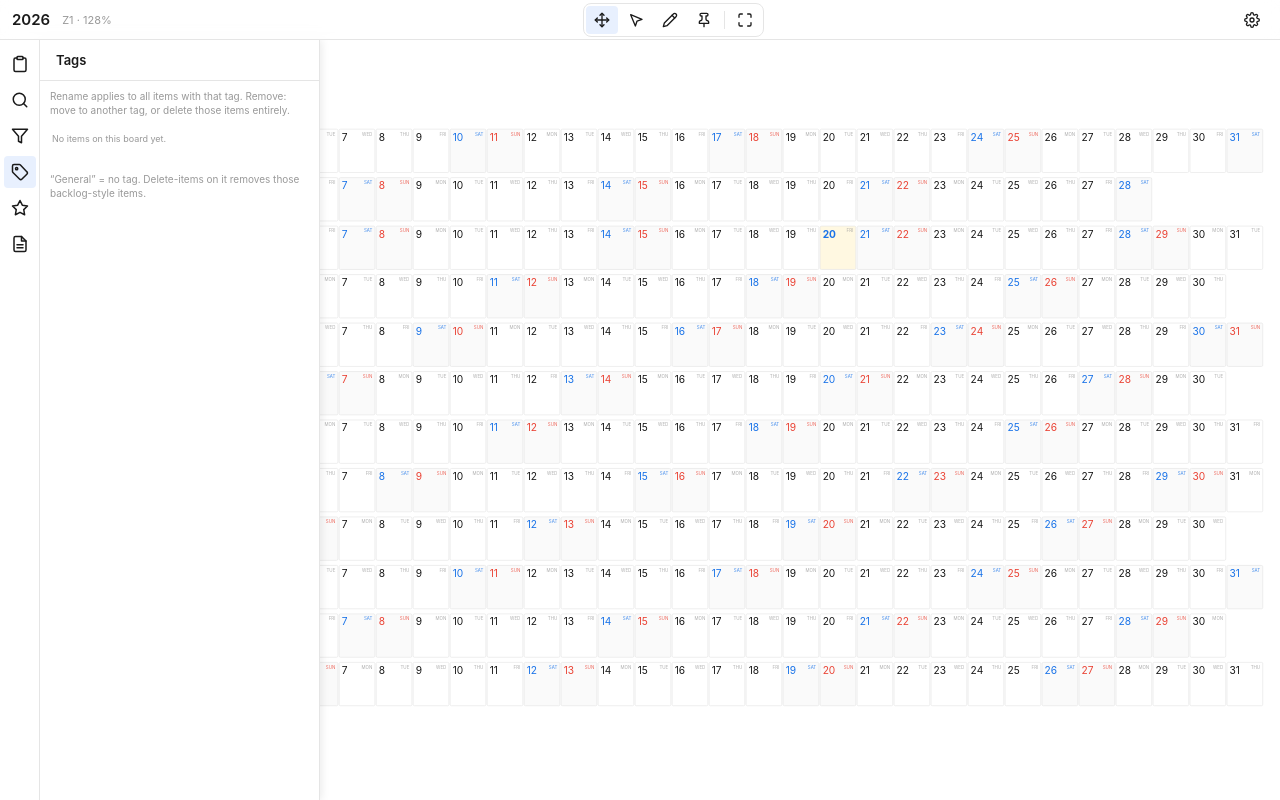
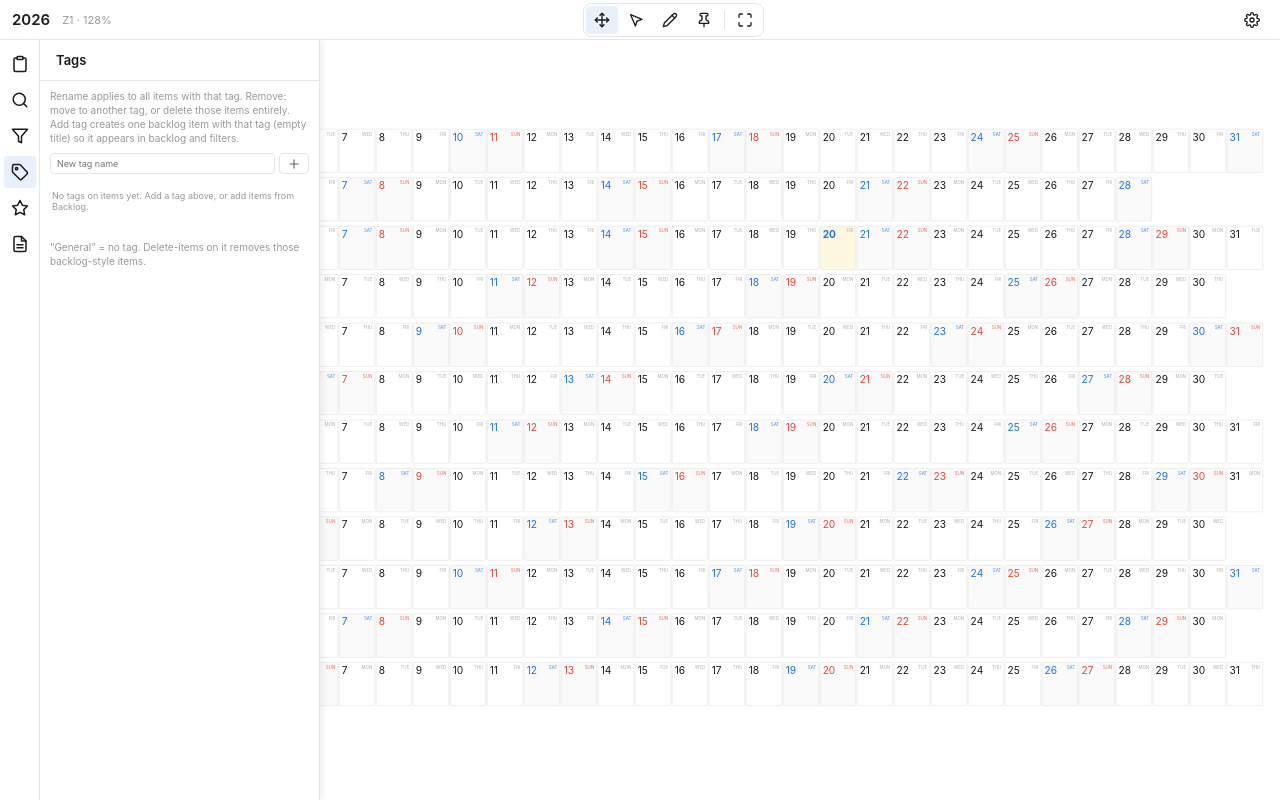
Before and after one commit to chococobyeol/anniary, a React (Vite) app: page / in a window 1280 px wide. Both pictures are taken after a click on the button 19 px from the left and 172 px from the top of the page. Built offline with nearby package versions, Linux system fonts and the light colour scheme.

Commit message:
태그 추가기능 추가

```diff
--- a/src/components/panels/TagsPanel.css
+++ b/src/components/panels/TagsPanel.css
@@ -15,6 +15,49 @@
 
 .tags-panel-footnote {
   margin-top: 4px;
+}
+
+.tags-panel-create {
+  display: flex;
+  align-items: stretch;
+  gap: 4px;
+}
+
+.tags-panel-create-input {
+  flex: 1;
+  min-width: 0;
+}
+
+.tags-panel-create-btn {
+  display: inline-flex;
+  align-items: center;
+  justify-content: center;
+  flex-shrink: 0;
+  width: 30px;
+  padding: 0;
+  border: 1px solid var(--border-light);
+  border-radius: 4px;
+  background: var(--bg-cell);
+  color: var(--text-secondary);
+  cursor: pointer;
+}
+
+.tags-panel-create-btn:hover:not(:disabled) {
+  background: var(--bg-cell-hover);
+  color: var(--status-in-progress);
+  border-color: var(--status-in-progress);
+}
+
+.tags-panel-create-btn:disabled {
+  opacity: 0.45;
+  cursor: not-allowed;
+}
+
+.tags-panel-create-error {
+  margin: 0;
+  font-size: 10px;
+  color: var(--status-delayed);
+  line-height: 1.35;
 }
 
 .tags-panel-empty {
--- a/src/components/panels/TagsPanel.tsx
+++ b/src/components/panels/TagsPanel.tsx
@@ -9,7 +9,7 @@ import {
   tagsAfterRemove,
   itemIdsHavingTag,
 } from '../../utils/tagManagement'
-import { IconPencil, IconTrash } from '../icons/Icons'
+import { IconPencil, IconTrash, IconPlus } from '../icons/Icons'
 import './TagsPanel.css'
 
 const EMPTY_ITEMS: Record<string, ItemEntity> = {}
@@ -17,6 +17,7 @@ const EMPTY_ITEMS: Record<string, ItemEntity> = {}
 type RemoveMode = 'reassign' | 'deleteItems'
 
 export function TagsPanel() {
+  const activeBoardId = useBoardStore(s => s.activeBoardId)
   const items = useBoardStore(s => {
     const id = s.activeBoardId
     if (!id) return EMPTY_ITEMS
@@ -24,6 +25,7 @@ export function TagsPanel() {
   })
   const updateItem = useBoardStore(s => s.updateItem)
   const deleteItem = useBoardStore(s => s.deleteItem)
+  const createItem = useBoardStore(s => s.createItem)
 
   const rows = useMemo(() => {
     const counts = countItemsPerTag(items)
@@ -37,6 +39,9 @@ export function TagsPanel() {
   const [removeMode, setRemoveMode] = useState<RemoveMode>('reassign')
   const [replaceWith, setReplaceWith] = useState('')
   const [replaceCustom, setReplaceCustom] = useState('')
+
+  const [newTagName, setNewTagName] = useState('')
+  const [createError, setCreateError] = useState<string | null>(null)
 
   const replacementOptions = useMemo(() => {
     if (!removeFor) return [] as string[]
@@ -142,14 +147,64 @@ export function TagsPanel() {
     setRemoveFor(tag)
   }
 
+  const tagAlreadyExists = (raw: string) =>
+    rows.some(r => normalizeFilterTag(r.tag) === normalizeFilterTag(raw))
+
+  const handleCreateTag = () => {
+    setCreateError(null)
+    if (!activeBoardId) return
+    const name = newTagName.trim()
+    if (!name) {
+      setCreateError('Enter a tag name.')
+      return
+    }
+    if (tagAlreadyExists(name)) {
+      setCreateError('That tag already exists.')
+      return
+    }
+    createItem(activeBoardId, 'task', { tags: [name], title: '' })
+    setNewTagName('')
+  }
+
+  const handleCreateKeyDown = (e: React.KeyboardEvent<HTMLInputElement>) => {
+    if (e.key === 'Enter' && !e.nativeEvent.isComposing) {
+      e.preventDefault()
+      handleCreateTag()
+    }
+  }
+
   return (
     <div className="tags-panel">
       <p className="tags-panel-intro">
         Rename applies to all items with that tag. Remove: move to another tag, or delete those items entirely.
+        Add tag creates one backlog item with that tag (empty title) so it appears in backlog and filters.
       </p>
 
+      <div className="tags-panel-create">
+        <input
+          type="text"
+          className="tags-panel-input tags-panel-create-input"
+          placeholder="New tag name"
+          value={newTagName}
+          onChange={e => { setNewTagName(e.target.value); setCreateError(null) }}
+          onKeyDown={handleCreateKeyDown}
+          disabled={!activeBoardId}
+          aria-invalid={createError != null}
+        />
+        <button
+          type="button"
+          className="tags-panel-create-btn"
+          title="Add tag"
+          onClick={handleCreateTag}
+          disabled={!activeBoardId}
+        >
+          <IconPlus size={14} />
+        </button>
+      </div>
+      {createError && <p className="tags-panel-create-error">{createError}</p>}
+
       {rows.length === 0 && (
-        <div className="tags-panel-empty">No items on this board yet.</div>
+        <div className="tags-panel-empty">No tags on items yet. Add a tag above, or add items from Backlog.</div>
       )}
 
       <ul className="tags-panel-list">
```
Also changed, not shown: 2 other files (tests, documents, lock files or other folders).
